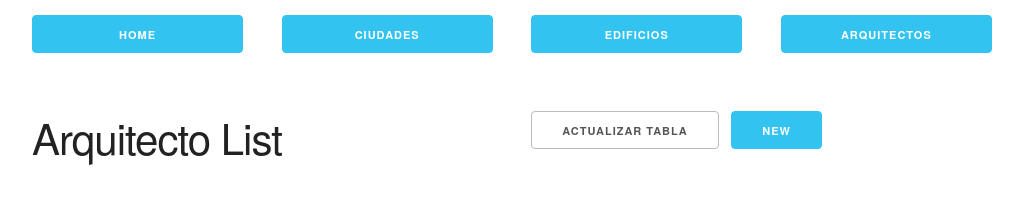
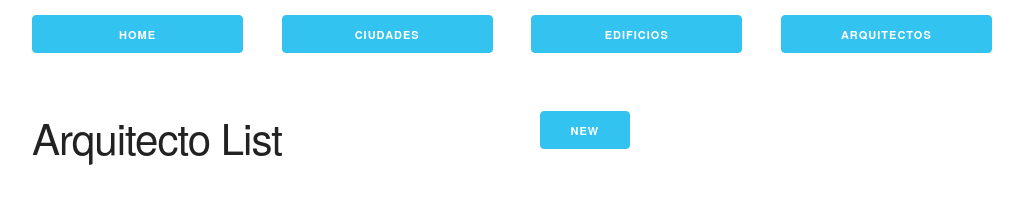
Before and after one commit to jcmarinc1980/ProyectoFinal, a Vue app: page /arquitecto in a window 1280 px wide. Shown: the top 201 px of the page, without its empty margins (128-1151 px from the left). Built offline with nearby package versions, Linux system fonts and the light colour scheme; no server answers.

Commit message:
Update ArquitectoIndex.vue

```diff
--- a/src/components/ArquitectoIndex.vue
+++ b/src/components/ArquitectoIndex.vue
@@ -7,8 +7,7 @@
             <h2>{{title}}</h2>
           </div>
           <div class="six columns">
-            <a class="button"
-         v-on:click="ejecutarTasks()">Actualizar tabla</a>
+
          &nbsp;
          <router-link class="button button-primary"
        to="/arquitecto/create">New</router-link>
```
